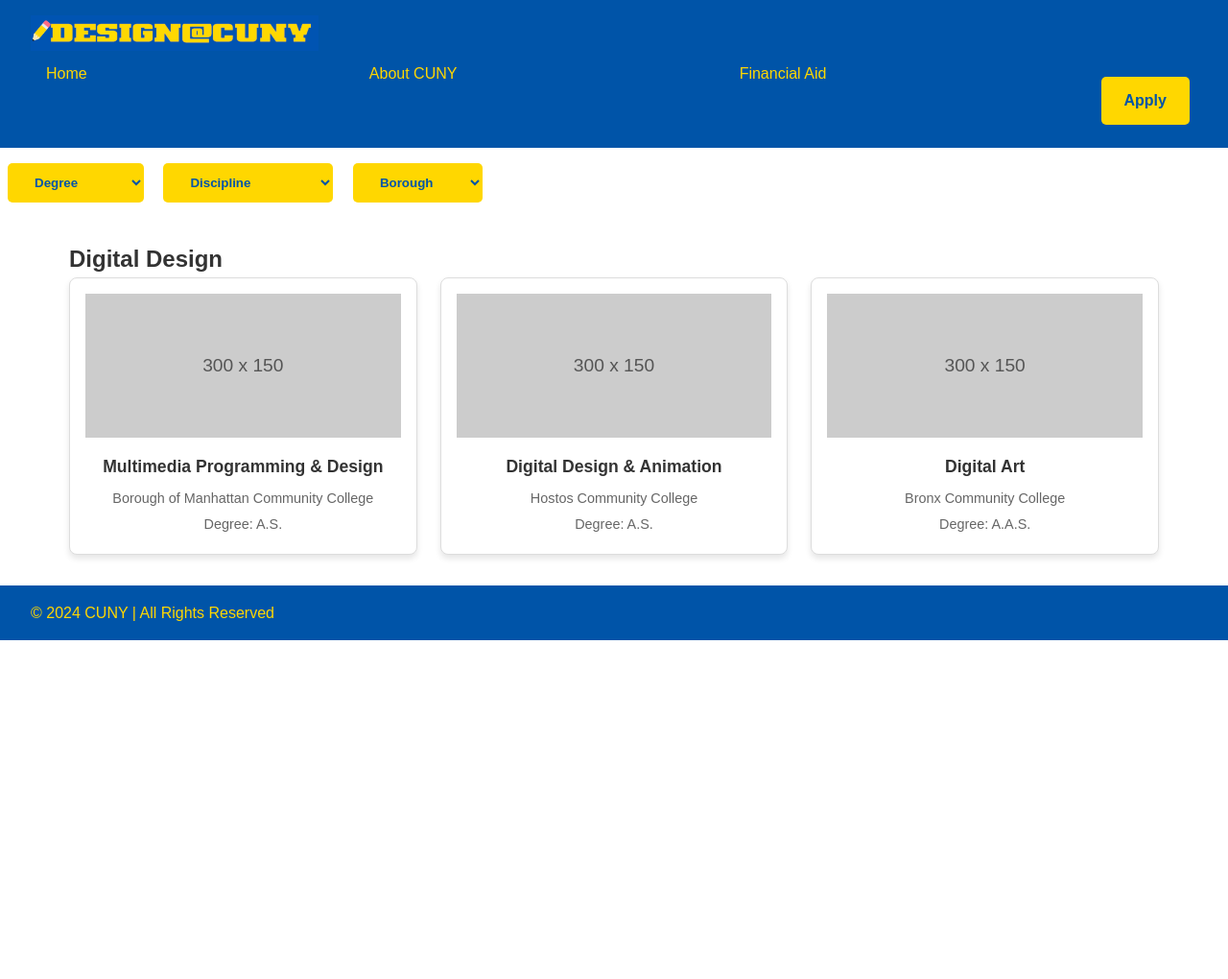
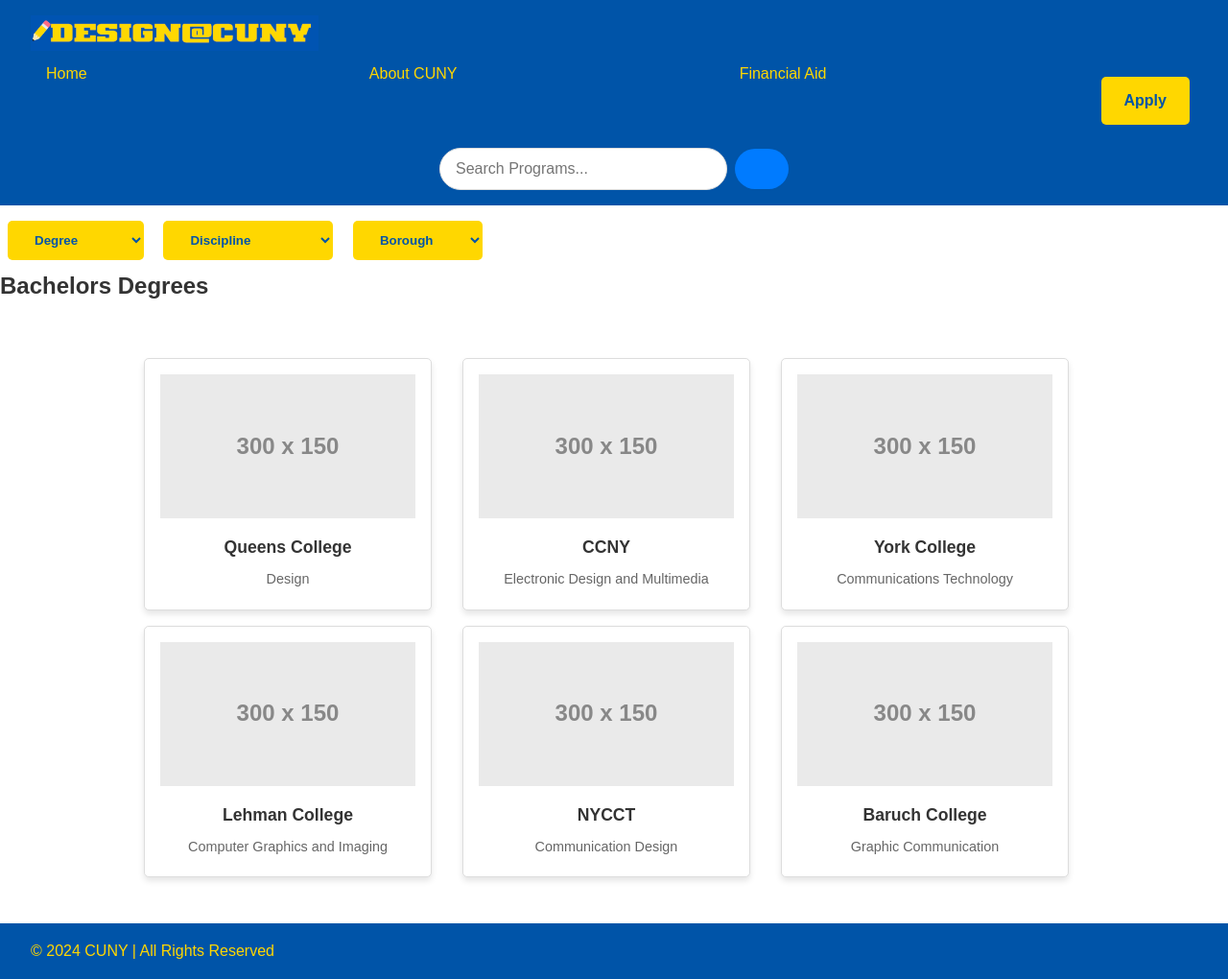
Before and after one commit to ameerc2011/mmp240, a plain HTML site: page CUNY/category1-bachelors.html in a window 1280 px wide. Shown: the whole page at 96% size. Before the commit the page ends 800 px from the top, so only its background shows below. Drawn offline with Linux system fonts and the light colour scheme.

Commit message:
where are you

```diff
--- a/CUNY/category1-bachelors.html
+++ b/CUNY/category1-bachelors.html
@@ -19,6 +19,10 @@
         <li><a href="https://www.cuny.edu/financial-aid">Financial Aid</a></li>
         <li><a href="https://www.cuny.edu/apply" class="cta-btn">Apply</a></li>
       </ul>
+      <div class="search-container">
+        <input type="text" class="search-input" placeholder="Search Programs...">
+        <button class="search-button">
+          <i class="fa fa-search"></i>
     </nav>
   </header>
 
@@ -47,36 +51,55 @@
       </select>
 
 
+      <h2>Bachelors Degrees</h2>
       <section class="programs">
-      <h2>Digital Design</h2>
         <div class="card-container">
 
           <div class="card">
+            <a href="https://www.qc.cuny.edu/">
             <div class="card-image">300 x 150</div>
-          <h3>Multimedia Programming & Design</h3>
-          <p>Borough of Manhattan Community College</p>
-          <p>Degree: A.S.</p>
+            <h3>Queens College</h3>
+            <p>Design</p>
           </div>
 
           <div class="card">
+            <a href="https://www.ccny.cuny.edu/?srsltid=AfmBOoqX9_fCjw9ZvhspScUtW11QE3bvm88gLsGBbQVyiYbdqgj4Nx3l">
             <div class="card-image">300 x 150</div>
-          <h3>Digital Design & Animation</h3>
-          <p>Hostos Community College</p>
-          <p>Degree: A.S.</p>
+            <h3>CCNY</h3>
+            <p>Electronic Design and Multimedia</p>
           </div>
 
           <div class="card">
+            <a href="https://www.york.cuny.edu/">
             <div class="card-image">300 x 150</div>
-          <h3>Digital Art</h3>
-          <p>Bronx Community College</p>
-          <p>Degree: A.A.S.</p>
+            <h3>York College</h3>
+            <p>Communications Technology</p>
           </div>
 
+          <div class="card">
+            <a href="https://www.lehman.cuny.edu/">
+            <div class="card-image">300 x 150</div>
+            <h3>Lehman College</h3>
+            <p>Computer Graphics and Imaging</p>
+          </div>
+
+          <div class="card">
+            <a href="https://www.citytech.cuny.edu/">
+            <div class="card-image">300 x 150</div>
+            <h3>NYCCT</h3>
+            <p>Communication Design</p>
+          </div>
+
+          <div class="card">
+            <a href="https://www.baruch.cuny.edu/">
+            <div class="card-image">300 x 150</div>
+            <h3>Baruch College</h3>
+            <p>Graphic Communication</p>
+          </div>
 
         </div>
       </section>
     </main>
-
 
     <footer>
       <p>&copy; 2024 CUNY | All Rights Reserved</p>
--- a/CUNY/css/styles.css
+++ b/CUNY/css/styles.css
@@ -199,3 +199,88 @@
   background-color: #0054a8;
   color: #FFD700;
 }
+.programs {
+  display: flex;
+  flex-wrap: wrap;
+  gap: 1rem;
+  justify-content: center;
+  margin-top: 1.5rem;
+}
+
+.card-container {
+  display: flex;
+  flex-wrap: wrap;
+  gap: 1rem;
+  justify-content: center;
+  width: 100%;
+}
+
+.card {
+  border: 1px solid #ddd;
+  border-radius: 5px;
+  width: 300px;
+  text-align: center;
+  padding: 1rem;
+  background-color: #fff;
+  box-shadow: 0 4px 6px rgba(0, 0, 0, 0.1);
+  transition: transform 0.2s ease;
+}
+
+.card:hover {
+  transform: scale(1.05);
+}
+
+.card-image {
+  background-color: #eaeaea;
+  height: 150px;
+  display: flex;
+  align-items: center;
+  justify-content: center;
+  font-size: 1.5rem;
+  font-weight: bold;
+  color: #888;
+  margin-bottom: 1rem;
+}
+
+.search-container {
+  display: flex;
+  justify-content: center;
+  align-items: center;
+  margin-top: 1rem;
+  gap: 0.5rem;
+}
+
+.search-input {
+  width: 300px;
+  padding: 0.75rem 1rem;
+  border: 1px solid #ddd;
+  border-radius: 25px;
+  outline: none;
+  font-size: 1rem;
+  transition: box-shadow 0.3s ease, border-color 0.3s ease;
+}
+
+.search-input:focus {
+  border-color: #007BFF;
+  box-shadow: 0 0 10px rgba(0, 123, 255, 0.2);
+}
+
+.search-button {
+  padding: 0.75rem 1.5rem;
+  background-color: #007BFF;
+  color: #fff;
+  border: none;
+  border-radius: 25px;
+  cursor: pointer;
+  font-size: 1rem;
+  transition: background-color 0.3s ease, transform 0.2s ease;
+}
+
+.search-button:hover {
+  background-color: #0056b3;
+  transform: scale(1.05);
+}
+
+.search-button i {
+  margin-right: 0.5rem;
+}
```
Also changed, not shown: CUNY/category1-associates.html (+51 -15 lines), CUNY/category2-animation.html (+7 -20 lines), CUNY/category2-digital-design.html (+7 -23 lines), CUNY/category2-industrial-design.html (+8 -19 lines), CUNY/category3-bronx.html (+14 -12 lines), CUNY/category3-brooklyn.html (+11 -14 lines), CUNY/category3-manhattan.html (+14 -12 lines), CUNY/category3-queens.html (+20 -11 lines), CUNY/index.html (+7 -3 lines), CUNY/images/IMG_1353.JPG (added), CUNY/images/IMG_1354.JPG (added), CUNY/images/IMG_1356.JPG (added), CUNY/images/IMG_1357.JPG (added), CUNY/images/IMG_1358.JPG (added). Lines whose indentation alone changed are shown as unchanged.
